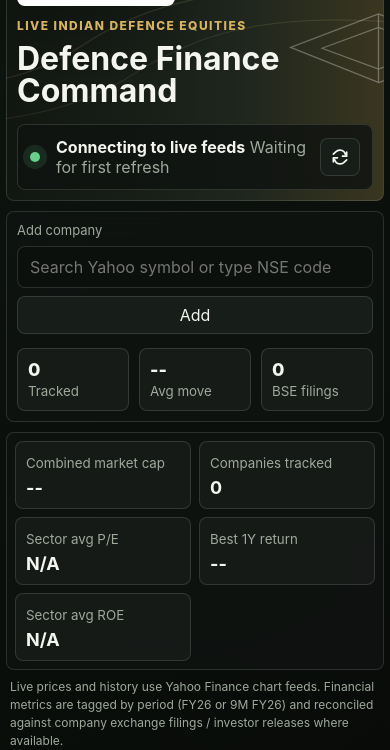
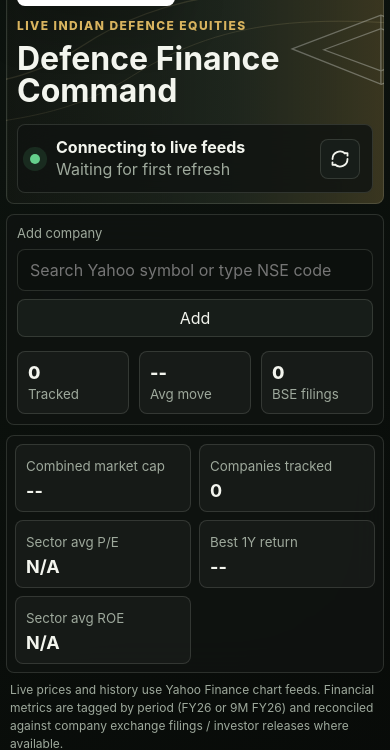
Before and after one commit to nishantsprabhakar/defstrat, a website: page public/index.html in a window 390 px wide. Shown: the part 110-860 px from the top of the page. Drawn offline with Linux system fonts and the light colour scheme; no server answers.

Commit message:
Fix mobile cache and refresh icon

```diff
--- a/public/index.html
+++ b/public/index.html
@@ -3,8 +3,10 @@
   <head>
     <meta charset="utf-8">
     <meta name="viewport" content="width=device-width, initial-scale=1">
+    <meta http-equiv="Cache-Control" content="no-store, no-cache, must-revalidate, max-age=0">
+    <meta http-equiv="Pragma" content="no-cache">
     <title>Defence Finance Command</title>
-    <link rel="stylesheet" href="/styles.css">
+    <link rel="stylesheet" href="/styles.css?v=20260529-2">
   </head>
   <body>
     <main class="shell">
@@ -25,7 +27,7 @@
             <span id="refreshStamp">Waiting for first refresh</span>
           </div>
           <button id="refreshBtn" class="icon-button" title="Refresh live data" aria-label="Refresh live data">
-            <svg viewBox="0 0 24 24" aria-hidden="true"><path d="M20 6v5h-5"/><path d="M4 18v-5h5"/><path d="M18.6 9A7 7 0 0 0 6.8 5.8L4 8.5"/><path d="M5.4 15A7 7 0 0 0 17.2 18.2L20 15.5"/></svg>
+            <svg class="refresh-icon" viewBox="0 0 24 24" aria-hidden="true" focusable="false"><path d="M21 12a9 9 0 0 1-15.1 6.6"/><path d="M3 12A9 9 0 0 1 18.1 5.4"/><path d="M6 19H3v-3"/><path d="M18 5h3v3"/></svg>
           </button>
         </div>
       </section>
@@ -196,6 +198,6 @@
       </footer>
     </main>
     <div id="chartTooltip" class="chart-tooltip" role="status" aria-live="polite"></div>
-    <script src="/app.js" type="module"></script>
+    <script src="/app.js?v=20260529-2" type="module"></script>
   </body>
 </html>
--- a/public/styles.css
+++ b/public/styles.css
@@ -144,6 +144,17 @@
   padding: 16px;
 }
 
+.status-panel > div {
+  min-width: 0;
+}
+
+.status-panel strong,
+.status-panel span:not(.pulse) {
+  display: block;
+  min-width: 0;
+  line-height: 1.35;
+}
+
 .status-panel span:not(.pulse), .section-title span, small {
   color: var(--muted);
 }
@@ -157,13 +168,16 @@
 }
 
 .icon-button {
+  width: 40px;
   min-width: 40px;
+  height: 40px;
   padding: 0;
   display: inline-grid;
   place-items: center;
-}
-
-.icon-button svg {
+  flex: 0 0 40px;
+}
+
+.icon-button .refresh-icon {
   width: 20px;
   height: 20px;
   min-height: 0;
@@ -714,6 +728,21 @@
   background: #0c100d;
   border: 1px solid var(--line);
   border-radius: 8px;
+}
+
+.icon-button .refresh-icon {
+  width: 20px;
+  height: 20px;
+  min-height: 0;
+  display: block;
+  border: 0;
+  border-radius: 0;
+  background: transparent;
+  stroke: currentColor;
+  stroke-width: 2.2;
+  stroke-linecap: round;
+  stroke-linejoin: round;
+  fill: none;
 }
 
 .fundamentals {
```
Also changed, not shown: server.mjs (+6 -1 lines).
